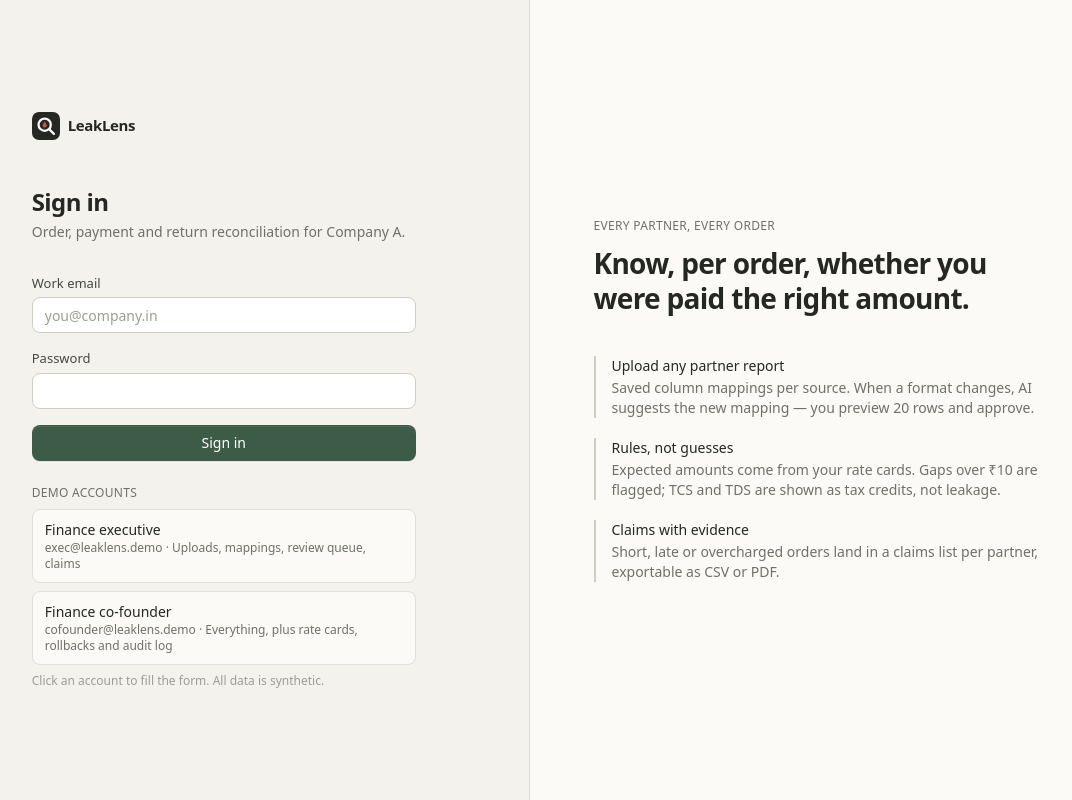
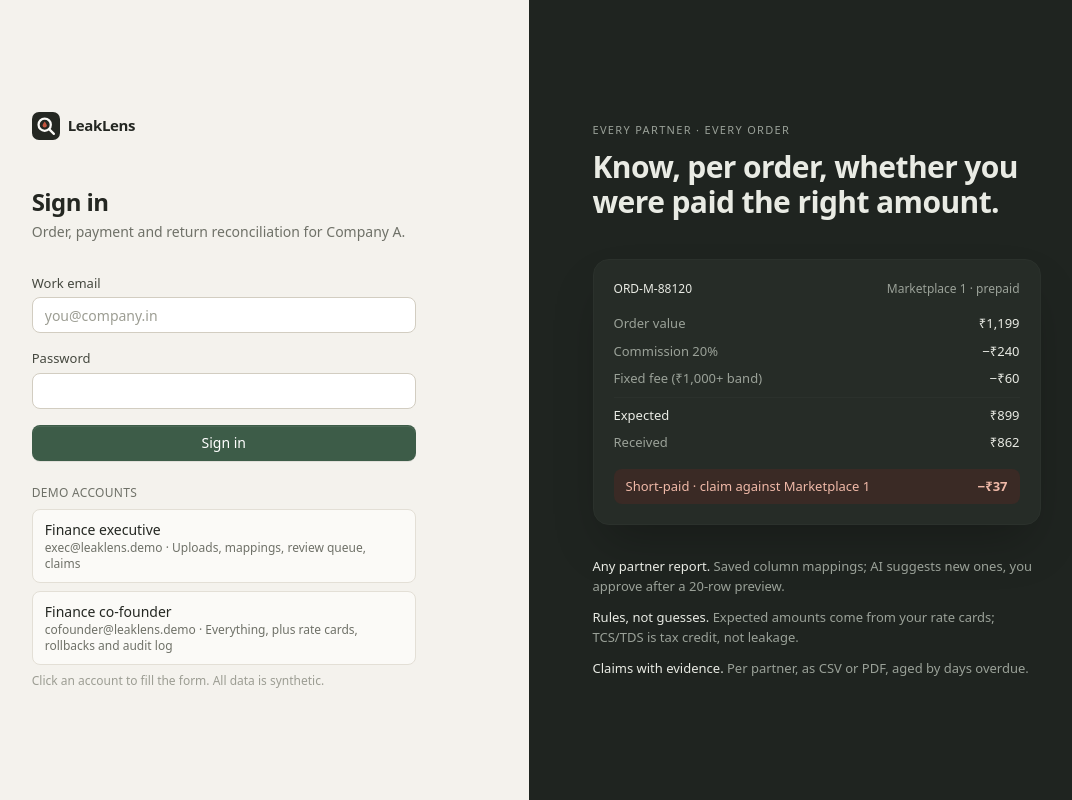
Before and after one commit to Ranbir5ingh/leaklens, a Next.js app: page /login in a window 1280 px wide. Shown: the whole page, without its empty margins (81-1153 px from the left). Built offline with nearby package versions, Linux system fonts and the light colour scheme; no server answers.

Commit message:
feat(design): 3-step import stepper with format hints, Imports naming, sign-in page with worked example

```diff
--- a/src/app/(app)/uploads/new/page.tsx
+++ b/src/app/(app)/uploads/new/page.tsx
@@ -17,7 +17,7 @@ export default async function NewUpload() {
     select s.id, s.partner_code, p.name, s.kind, m.version from sources s join partners p on p.code = s.partner_code left join mapping_versions m on m.source_id = s.id and m.is_active order by p.code, s.kind`;
   return (
     <>
-      <Link href="/uploads" className="mb-4 inline-flex items-center gap-1 text-sm text-muted hover:text-ink"><ArrowLeft className="h-4 w-4" /> Uploads</Link>
+      <Link href="/uploads" className="mb-4 inline-flex items-center gap-1 text-sm text-muted hover:text-ink"><ArrowLeft className="h-4 w-4" /> Imports</Link>
       <PageHeader title="Upload a partner report" subtitle="Orders, settlements, COD remittances, freight invoices or warehouse scans — CSV or Excel, up to 2 lakh rows." />
       {can(user.role, "upload.create") ? (
         <UploadWizard sources={rows.map((r) => ({ id: r.id, partner: r.partner_code, partnerName: r.name, kind: r.kind, kindLabel: FILE_KIND_LABEL[r.kind], activeVersion: r.version }))} />
--- a/src/app/(app)/uploads/new/wizard.tsx
+++ b/src/app/(app)/uploads/new/wizard.tsx
@@ -228,6 +228,7 @@ export function UploadWizard({ sources }: { sources: SourceOption[] }) {
                 {busy ? <Loader2 className="h-6 w-6 animate-spin text-accent" /> : <Upload className="h-6 w-6 text-muted" />}
                 <span className="mt-2 text-sm font-medium">{busy ?? "Choose a CSV or Excel file, or drop it here"}</span>
                 <span className="mt-1 text-xs text-muted">Read in your browser. Only mapped columns are uploaded; names and phones are masked first.</span>
+                <span className="mt-2 text-[11.5px] text-faint">UTF-8 CSV or .xlsx (first sheet) · dates read day-first: 09-11-2026, 9 Nov 2026 or Excel dates · ₹, commas and (brackets) handled</span>
                 <input ref={inputRef} type="file" accept=".csv,.xlsx,.xls,text/csv" className="sr-only" disabled={!!busy} onChange={(e) => { const f = e.target.files?.[0]; if (f) onFile(f); }} />
               </label>
             </div>
--- a/src/app/(app)/uploads/page.tsx
+++ b/src/app/(app)/uploads/page.tsx
@@ -6,7 +6,7 @@ import type { FileKind } from "@/lib/domain/types";
 import { Badge, Card, EmptyState, fmtDateTime, LinkButton, PageHeader, Td, Th } from "@/components/ui";
 import { requireUser } from "@/server/auth";
 
-export const metadata: Metadata = { title: "Uploads" };
+export const metadata: Metadata = { title: "Imports" };
 
 interface UploadRow {
   id: number;
@@ -33,7 +33,7 @@ export default async function UploadsPage() {
   return (
     <>
       <PageHeader
-        title="Uploads"
+        title="Imports"
         subtitle="Every partner report brought in, with the column-mapping version used. Re-uploading the same rows never double-counts: each row is fingerprinted."
         actions={<LinkButton variant="primary" href="/uploads/new"><Plus className="h-4 w-4" /> Upload a report</LinkButton>}
       />
--- a/src/app/login/page.tsx
+++ b/src/app/login/page.tsx
@@ -18,22 +18,29 @@ export default async function LoginPage({ searchParams }: { searchParams: Promis
           </div>
         </div>
       </section>
-      <aside className="hidden border-l border-line bg-surface lg:flex lg:flex-col lg:justify-center lg:px-16">
+      <aside className="relative hidden overflow-hidden bg-rail text-rail-ink lg:flex lg:flex-col lg:justify-center lg:px-16">
         <div className="max-w-md">
-          <p className="text-xs font-medium uppercase tracking-wide text-muted">Every partner, every order</p>
-          <p className="mt-3 text-[28px] font-semibold leading-tight tracking-tight">Know, per order, whether you were paid the right amount.</p>
-          <dl className="mt-10 space-y-5 text-sm">
-            {[
-              ["Upload any partner report", "Saved column mappings per source. When a format changes, AI suggests the new mapping — you preview 20 rows and approve."],
-              ["Rules, not guesses", "Expected amounts come from your rate cards. Gaps over ₹10 are flagged; TCS and TDS are shown as tax credits, not leakage."],
-              ["Claims with evidence", "Short, late or overcharged orders land in a claims list per partner, exportable as CSV or PDF."],
-            ].map(([t, d]) => (
-              <div key={t} className="border-l-2 border-line-strong pl-4">
-                <dt className="font-medium text-ink">{t}</dt>
-                <dd className="mt-0.5 text-muted">{d}</dd>
-              </div>
-            ))}
-          </dl>
+          <p className="text-[11px] font-medium tracking-[0.12em] text-rail-muted uppercase">Every partner · every order</p>
+          <p className="mt-3 text-[30px] leading-[1.15] font-semibold tracking-[-0.02em]">Know, per order, whether you were paid the right amount.</p>
+          <div className="mt-10 rounded-2xl border border-rail-2 bg-[#262c27] p-5 shadow-2xl">
+            <div className="flex items-center justify-between text-[12px] text-rail-muted"><span className="font-mono text-rail-ink">ORD-M-88120</span><span>Marketplace 1 · prepaid</span></div>
+            <dl className="mt-4 space-y-2 text-[13px]">
+              {[["Order value", "₹1,199"], ["Commission 20%", "−₹240"], ["Fixed fee (₹1,000+ band)", "−₹60"]].map(([k, v]) => (
+                <div key={k} className="flex justify-between"><dt className="text-rail-muted">{k}</dt><dd className="num">{v}</dd></div>
+              ))}
+              <div className="flex justify-between border-t border-rail-2 pt-2 font-medium"><dt>Expected</dt><dd className="num">₹899</dd></div>
+              <div className="flex justify-between"><dt className="text-rail-muted">Received</dt><dd className="num">₹862</dd></div>
+            </dl>
+            <div className="mt-4 flex items-center justify-between rounded-lg bg-[#3a2a25] px-3 py-2 text-[13px]">
+              <span className="text-[#f0b9a8]">Short-paid · claim against Marketplace 1</span>
+              <span className="num font-semibold text-[#f0b9a8]">−₹37</span>
+            </div>
+          </div>
+          <ul className="mt-8 space-y-3 text-[13px] text-rail-muted">
+            <li><span className="text-rail-ink">Any partner report.</span> Saved column mappings; AI suggests new ones, you approve after a 20-row preview.</li>
+            <li><span className="text-rail-ink">Rules, not guesses.</span> Expected amounts come from your rate cards; TCS/TDS is tax credit, not leakage.</li>
+            <li><span className="text-rail-ink">Claims with evidence.</span> Per partner, as CSV or PDF, aged by days overdue.</li>
+          </ul>
         </div>
       </aside>
     </main>
--- a/src/components/shell/app-shell.tsx
+++ b/src/components/shell/app-shell.tsx
@@ -121,7 +121,7 @@ export function AppShell({ user, counts, asOf, lastRunLabel, collapsed: initialC
                 <>
                   <Link href={current!.href} className="text-muted hover:text-ink">{current!.label}</Link>
                   <span className="text-faint">/</span>
-                  <span className="truncate font-medium text-ink">{decodeURIComponent(sub)}</span>
+                  <span className="truncate font-medium text-ink">{sub === "new" ? "New upload" : decodeURIComponent(sub)}</span>
                 </>
               ) : <span className="font-medium text-ink">{current?.label ?? ""}</span>}
             </nav>
```
